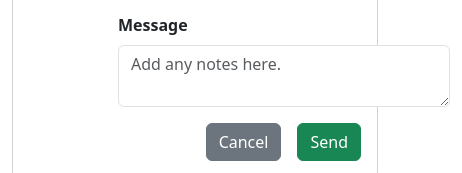
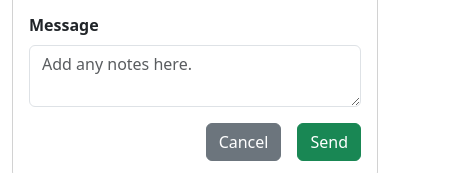
Before and after one commit to 4GeeksAcademy/HTML5-FORMS-GERMAN-DOSAULA, a plain HTML site: page index.html in a window 390 px wide. Shown: the part 927-1100 px from the top of the page, 462 px wide, since content can reach past the window. Drawn offline with nearby package versions, Linux system fonts and the light colour scheme.

Commit message:
Trabajo Terminado

```diff
--- a/index.html
+++ b/index.html
@@ -106,7 +106,7 @@
                                 </div>
                             </div>
                         </div>
-                        <div class="col-md-6 mb-3 offset-3">
+                        <div class="col-md-6 mb-3 ms-auto">
                             <label for="message" class="form-label"><strong>Message</strong></label>
                             <textarea class="form-control" id="message" placeholder="Add any notes here."></textarea>
                         </div>
```
